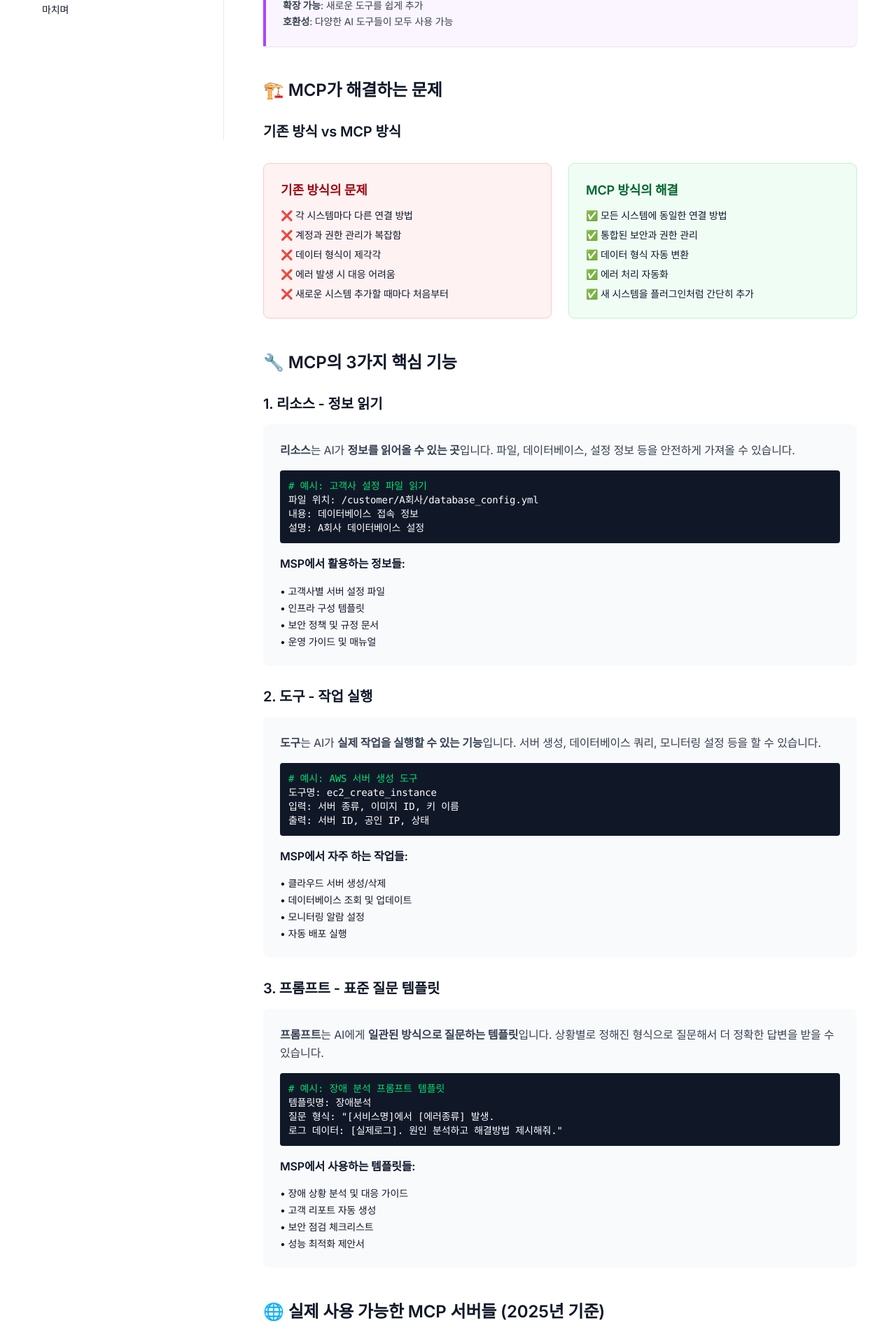
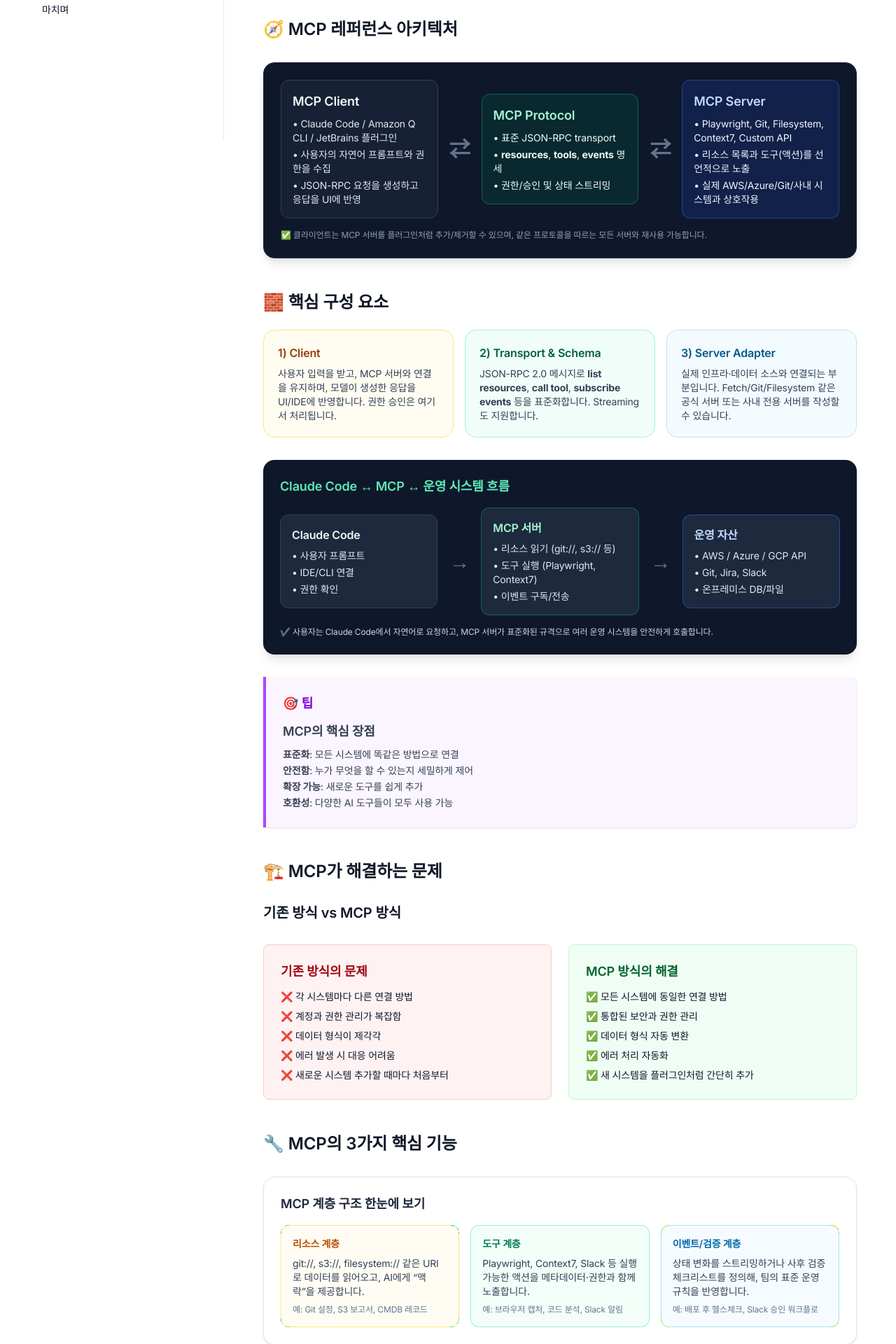
Before and after one commit to ryong-git/ai-coding-guide, a Next.js app: page /part5/mcp-concept in a window 1280 px wide. Shown: the part 600-2520 px from the top of the page at 70% size. Built offline with nearby package versions, Linux system fonts and the light colour scheme.

Commit message:
docs: align mcp intro with official architecture

```diff
--- a/src/app/part5/mcp-concept/page.tsx
+++ b/src/app/part5/mcp-concept/page.tsx
@@ -18,6 +18,105 @@ export default function MCPConceptPage() {
         마치 USB가 모든 기기를 컴퓨터에 연결할 수 있게 하는 것처럼,
         MCP는 AI가 AWS, 데이터베이스, 모니터링 도구 등과 쉽게 연결되게 해줍니다.
       </Paragraph>
+
+      <InfoBox type="info">
+        <p className="text-sm">
+          이 소개는 <a href="https://modelcontextprotocol.io/docs/getting-started/intro" target="_blank" rel="noopener noreferrer" className="text-blue-600 dark:text-blue-300 underline">Model Context Protocol 공식 Intro</a>를 기반으로 정리했습니다.
+          클라이언트(Claude Code, Amazon Q CLI 등)와 MCP 서버(Playwright, Git, Context7 등)가 <strong>표준 JSON-RPC</strong> 인터페이스로 통신한다는 점이 핵심입니다.
+        </p>
+      </InfoBox>
+
+      <SectionTitle>🧭 MCP 레퍼런스 아키텍처</SectionTitle>
+      <div className="bg-slate-900 text-slate-100 rounded-2xl p-6 my-8 shadow-lg border border-slate-800">
+        <div className="grid gap-4 md:grid-cols-[1fr_auto_1fr_auto_1fr] items-center">
+          <div className="rounded-xl border border-slate-700 bg-slate-800/60 p-4">
+            <p className="text-lg font-semibold">MCP Client</p>
+            <ul className="mt-2 text-sm space-y-1 text-slate-200">
+              <li>• Claude Code / Amazon Q CLI / JetBrains 플러그인</li>
+              <li>• 사용자의 자연어 프롬프트와 권한을 수집</li>
+              <li>• JSON-RPC 요청을 생성하고 응답을 UI에 반영</li>
+            </ul>
+          </div>
+          <div className="text-3xl font-bold text-slate-500">⇄</div>
+          <div className="rounded-xl border border-emerald-500/40 bg-emerald-900/30 p-4">
+            <p className="text-lg font-semibold text-emerald-200">MCP Protocol</p>
+            <ul className="mt-2 text-sm space-y-1 text-emerald-50">
+              <li>• 표준 JSON-RPC transport</li>
+              <li>• <strong>resources</strong>, <strong>tools</strong>, <strong>events</strong> 명세</li>
+              <li>• 권한/승인 및 상태 스트리밍</li>
+            </ul>
+          </div>
+          <div className="text-3xl font-bold text-slate-500">⇄</div>
+          <div className="rounded-xl border border-blue-500/40 bg-blue-900/30 p-4">
+            <p className="text-lg font-semibold text-blue-200">MCP Server</p>
+            <ul className="mt-2 text-sm space-y-1 text-blue-50">
+              <li>• Playwright, Git, Filesystem, Context7, Custom API</li>
+              <li>• 리소스 목록과 도구(액션)를 선언적으로 노출</li>
+              <li>• 실제 AWS/Azure/Git/사내 시스템과 상호작용</li>
+            </ul>
+          </div>
+        </div>
+        <p className="mt-4 text-xs text-slate-400">
+          ✅ 클라이언트는 MCP 서버를 플러그인처럼 추가/제거할 수 있으며, 같은 프로토콜을 따르는 모든 서버와 재사용 가능합니다.
+        </p>
+      </div>
+
+      <SectionTitle>🧱 핵심 구성 요소</SectionTitle>
+      <div className="grid md:grid-cols-3 gap-4 my-6">
+        <div className="rounded-2xl border border-amber-200 dark:border-amber-700 bg-amber-50/70 dark:bg-amber-900/30 p-5">
+          <p className="text-base font-semibold text-amber-800 dark:text-amber-200">1) Client</p>
+          <p className="mt-2 text-sm text-slate-700 dark:text-slate-200">
+            사용자 입력을 받고, MCP 서버와 연결을 유지하며, 모델이 생성한 응답을 UI/IDE에 반영합니다. 권한 승인은 여기서 처리됩니다.
+          </p>
+        </div>
+        <div className="rounded-2xl border border-emerald-200 dark:border-emerald-700 bg-emerald-50/70 dark:bg-emerald-900/30 p-5">
+          <p className="text-base font-semibold text-emerald-800 dark:text-emerald-200">2) Transport &amp; Schema</p>
+          <p className="mt-2 text-sm text-slate-700 dark:text-slate-200">
+            JSON-RPC 2.0 메시지로 <strong>list resources</strong>, <strong>call tool</strong>, <strong>subscribe events</strong> 등을 표준화합니다. Streaming도 지원합니다.
+          </p>
+        </div>
+        <div className="rounded-2xl border border-sky-200 dark:border-sky-700 bg-sky-50/70 dark:bg-sky-900/30 p-5">
+          <p className="text-base font-semibold text-sky-800 dark:text-sky-200">3) Server Adapter</p>
+          <p className="mt-2 text-sm text-slate-700 dark:text-slate-200">
+            실제 인프라·데이터 소스와 연결되는 부분입니다. Fetch/Git/Filesystem 같은 공식 서버 또는 사내 전용 서버를 작성할 수 있습니다.
+          </p>
+        </div>
+      </div>
+
+      <div className="bg-slate-900 text-slate-100 rounded-2xl p-6 my-8 shadow-lg">
+        <h4 className="text-lg font-semibold mb-4 text-emerald-300">Claude Code ↔ MCP ↔ 운영 시스템 흐름</h4>
+        <div className="grid gap-4 md:grid-cols-[1fr_auto_1fr_auto_1fr] items-center text-sm">
+          <div className="bg-slate-800 rounded-xl p-4 border border-slate-700">
+            <p className="text-base font-semibold">Claude Code</p>
+            <ul className="mt-2 space-y-1 text-slate-200">
+              <li>• 사용자 프롬프트</li>
+              <li>• IDE/CLI 연결</li>
+              <li>• 권한 확인</li>
+            </ul>
+          </div>
+          <div className="text-3xl font-bold text-slate-500">→</div>
+          <div className="bg-slate-800 rounded-xl p-4 border border-emerald-500/40">
+            <p className="text-base font-semibold text-emerald-200">MCP 서버</p>
+            <ul className="mt-2 space-y-1 text-slate-200">
+              <li>• 리소스 읽기 (git://, s3:// 등)</li>
+              <li>• 도구 실행 (Playwright, Context7)</li>
+              <li>• 이벤트 구독/전송</li>
+            </ul>
+          </div>
+          <div className="text-3xl font-bold text-slate-500">→</div>
+          <div className="bg-slate-800 rounded-xl p-4 border border-blue-500/40">
+            <p className="text-base font-semibold text-blue-200">운영 자산</p>
+            <ul className="mt-2 space-y-1 text-slate-200">
+              <li>• AWS / Azure / GCP API</li>
+              <li>• Git, Jira, Slack</li>
+              <li>• 온프레미스 DB/파일</li>
+            </ul>
+          </div>
+        </div>
+        <p className="mt-4 text-xs text-slate-300">
+          ✔️ 사용자는 Claude Code에서 자연어로 요청하고, MCP 서버가 표준화된 규격으로 여러 운영 시스템을 안전하게 호출합니다.
+        </p>
+      </div>
 
       <InfoBox type="tip">
         <h3 className="text-lg font-semibold mb-2">MCP의 핵심 장점</h3>
@@ -56,6 +155,33 @@ export default function MCPConceptPage() {
       </div>
 
       <SectionTitle>🔧 MCP의 3가지 핵심 기능</SectionTitle>
+
+      <div className="bg-white dark:bg-slate-900 border border-slate-200 dark:border-slate-700 rounded-2xl p-6 my-8 shadow-sm">
+        <h4 className="text-lg font-semibold text-slate-800 dark:text-slate-100 mb-4">MCP 계층 구조 한눈에 보기</h4>
+        <div className="grid md:grid-cols-3 gap-4 text-sm">
+          <div className="rounded-xl border border-amber-300/60 dark:border-amber-500/40 bg-amber-50/60 dark:bg-amber-900/20 p-4">
+            <p className="font-semibold text-amber-700 dark:text-amber-200">리소스 계층</p>
+            <p className="mt-2 text-slate-700 dark:text-slate-200">
+              git://, s3://, filesystem:// 같은 URI로 데이터를 읽어오고, AI에게 “맥락”을 제공합니다.
+            </p>
+            <p className="mt-2 text-xs text-slate-500 dark:text-slate-400">예: Git 설정, S3 보고서, CMDB 레코드</p>
+          </div>
+          <div className="rounded-xl border border-emerald-300/60 dark:border-emerald-500/40 bg-emerald-50/60 dark:bg-emerald-900/20 p-4">
+            <p className="font-semibold text-emerald-700 dark:text-emerald-200">도구 계층</p>
+            <p className="mt-2 text-slate-700 dark:text-slate-200">
+              Playwright, Context7, Slack 등 실행 가능한 액션을 메타데이터·권한과 함께 노출합니다.
+            </p>
+            <p className="mt-2 text-xs text-slate-500 dark:text-slate-400">예: 브라우저 캡처, 코드 분석, Slack 알림</p>
+          </div>
+          <div className="rounded-xl border border-sky-300/60 dark:border-sky-500/40 bg-sky-50/60 dark:bg-sky-900/20 p-4">
+            <p className="font-semibold text-sky-700 dark:text-sky-200">이벤트/검증 계층</p>
+            <p className="mt-2 text-slate-700 dark:text-slate-200">
+              상태 변화를 스트리밍하거나 사후 검증 체크리스트를 정의해, 팀의 표준 운영 규칙을 반영합니다.
+            </p>
+            <p className="mt-2 text-xs text-slate-500 dark:text-slate-400">예: 배포 후 헬스체크, Slack 승인 워크플로</p>
+          </div>
+        </div>
+      </div>
 
       <SubsectionTitle>1. 리소스 - 정보 읽기</SubsectionTitle>
       <div className="bg-gray-50 dark:bg-gray-800 rounded-lg p-6 space-y-4">
@@ -103,27 +229,47 @@ export default function MCPConceptPage() {
         </ul>
       </div>
 
-      <SubsectionTitle>3. 프롬프트 - 표준 질문 템플릿</SubsectionTitle>
+      <SubsectionTitle>3. 이벤트 - 상태 공유</SubsectionTitle>
       <div className="bg-gray-50 dark:bg-gray-800 rounded-lg p-6 space-y-4">
         <Paragraph>
-          <strong>프롬프트</strong>는 AI에게 <strong>일관된 방식으로 질문하는 템플릿</strong>입니다.
-          상황별로 정해진 형식으로 질문해서 더 정확한 답변을 받을 수 있습니다.
+          <strong>이벤트</strong>는 MCP 서버가 작업 진행 상황을 실시간으로 전송하는 채널입니다.
+          CLI/IDE는 이 스트림을 받아 UI에 표시하거나, 추가 검증 로직을 수행합니다.
         </Paragraph>
 
-        <div className="bg-gray-900 text-gray-100 rounded p-3 text-sm font-mono">
-          <div className="text-green-400"># 예시: 장애 분석 프롬프트 템플릿</div>
-          <div className="text-white">템플릿명: 장애분석</div>
-          <div className="text-white">질문 형식: "[서비스명]에서 [에러종류] 발생.</div>
-          <div className="text-white">로그 데이터: [실제로그]. 원인 분석하고 해결방법 제시해줘."</div>
+        <div className="bg-gray-900 text-gray-100 rounded p-3 text-sm font-mono whitespace-pre-wrap">
+{`event:tool-output  → terraform plan 단계 출력
+member:Claude      → "암호화 미설정 경고" 알림
+member:User        → 승인/중단 여부 선택`}
         </div>
 
-        <h4 className="font-semibold">MSP에서 사용하는 템플릿들:</h4>
+        <h4 className="font-semibold">이벤트 활용 패턴:</h4>
         <ul className="text-sm space-y-1">
-          <li>• 장애 상황 분석 및 대응 가이드</li>
-          <li>• 고객 리포트 자동 생성</li>
-          <li>• 보안 점검 체크리스트</li>
-          <li>• 성능 최적화 제안서</li>
+          <li>• Playwright MCP가 스크린샷을 전송하면서 진행률 보고</li>
+          <li>• Git MCP가 대규모 diff를 chunk 단위로 스트리밍</li>
+          <li>• 서버 측 검증/테스트 결과를 실시간 Slack 알림으로 연동</li>
+          <li>• 승인 필요 이벤트를 Change Manager와 연결</li>
         </ul>
+      </div>
+
+      <SectionTitle>🔁 요청 생명주기</SectionTitle>
+      <div className="bg-white dark:bg-slate-900 border border-slate-200 dark:border-slate-800 rounded-2xl p-6 my-8">
+        <ol className="space-y-4 text-sm text-slate-700 dark:text-slate-200">
+          <li>
+            <strong className="text-base">1) Capability Sync</strong> — 클라이언트가 MCP 서버에 연결하면, 서버는 자신이 제공하는 리소스·도구·이벤트 목록을 JSON으로 응답합니다.
+          </li>
+          <li>
+            <strong className="text-base">2) Context Gathering</strong> — 모델이 문제를 해결하기 위해 필요한 로그·코드·메타데이터를 <code className="font-mono">read_resource</code> 호출로 가져옵니다.
+          </li>
+          <li>
+            <strong className="text-base">3) Tool Execution</strong> — 사용자의 승인 아래 <code className="font-mono">call_tool</code>이 실행되고, 서버는 외부 시스템을 조작하면서 이벤트를 스트리밍합니다.
+          </li>
+          <li>
+            <strong className="text-base">4) Response &amp; Follow-up</strong> — 최종 결과가 모델 응답에 포함되고, 추가 승인/검증 시나리오는 이벤트 스트림을 통해 이어집니다.
+          </li>
+        </ol>
+        <p className="mt-4 text-xs text-slate-500 dark:text-slate-400">
+          🔄 이 생명주기를 지키면, 새로운 MCP 서버를 추가해도 동일한 사용자 경험과 거버넌스를 유지할 수 있습니다.
+        </p>
       </div>
 
       <SectionTitle>🌐 실제 사용 가능한 MCP 서버들 (2025년 기준)</SectionTitle>
```
